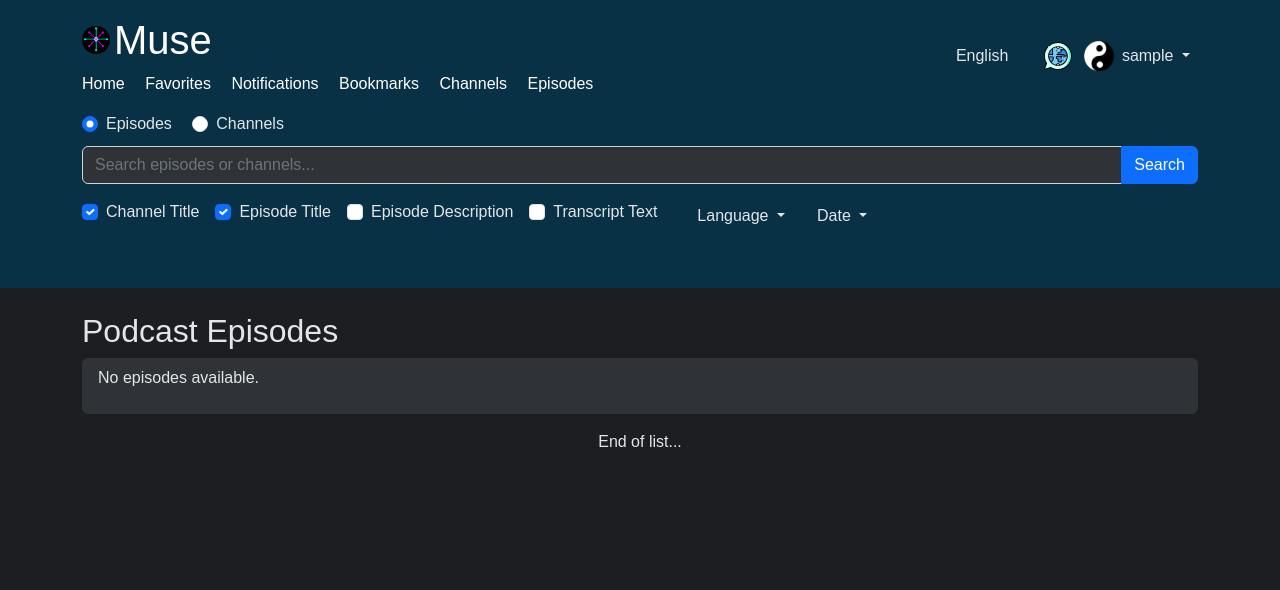
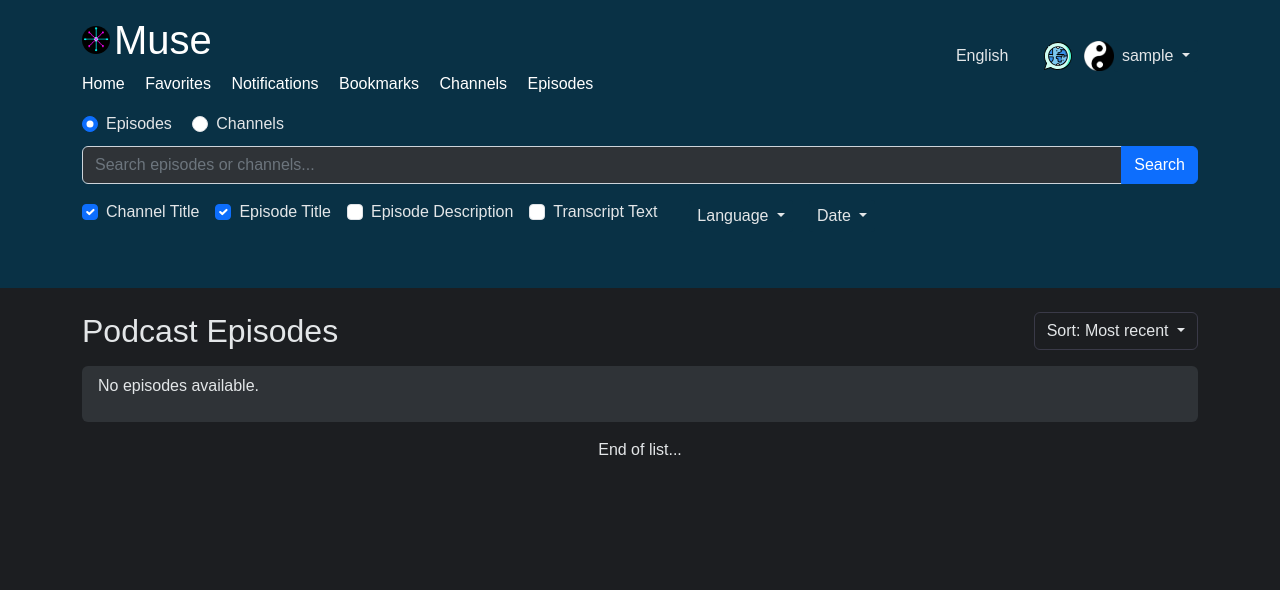
Before and after one commit to musepodcast/podcast-search-engine, a Django app: page /episodes/ in a window 1280 px wide. Shown: the top 590 px of the page. Run offline with Django 5.2, Linux system fonts and the light colour scheme; the visitor is signed in with stand-in values (Sample User, id 1); data that the repository does not hold is empty; parts of the project's set-up code (start-up, migrations or seed data) failed here and were passed over; some libraries are stand-ins or nearby versions.

Commit message:
MINOR: Added a sort button for channel and episode list, default is most watched for channel and most recent for episode | fixed rating_count for channel

```diff
--- a/podcast_web_app/podcasts/templates/podcasts/episode_list.html
+++ b/podcast_web_app/podcasts/templates/podcasts/episode_list.html
@@ -2,74 +2,94 @@
 {% extends 'podcasts/base.html' %}
 {% load static i18n custom_filters %}
 {% block content %}
-  <h2>{% trans "Podcast Episodes" %}</h2>
+
+<div class="d-flex align-items-center justify-content-between mb-3">
+  <h2 class="mb-0">{% trans "Podcast Episodes" %}</h2>
+
+  <!-- Sort control (top-right) -->
+  <div class="dropdown" data-bs-theme="dark">
+    <button class="btn btn-outline-light dropdown-toggle" type="button" data-bs-toggle="dropdown" aria-expanded="false">
+      {% trans "Sort:" %} {{ current_sort_label }}
+    </button>
+    <ul class="dropdown-menu dropdown-menu-end dropdown-menu-dark">
+
+      <li class="dropdown-header">{% trans "Recent" %}</li>
+      <li><a class="dropdown-item {% if sort == 'recent' and dir == 'desc' %}active{% endif %}" href="?sort=recent&dir=desc">{% trans "Most recent" %}</a></li>
+      <li><a class="dropdown-item {% if sort == 'recent' and dir == 'asc' %}active{% endif %}" href="?sort=recent&dir=asc">{% trans "Least recent" %}</a></li>
+
+      <li><hr class="dropdown-divider"></li>
+
+      <li class="dropdown-header">{% trans "Watched" %}</li>
+      <li><a class="dropdown-item {% if sort == 'views' and dir == 'desc' %}active{% endif %}" href="?sort=views&dir=desc">{% trans "Most watched" %}</a></li>
+      <li><a class="dropdown-item {% if sort == 'views' and dir == 'asc' %}active{% endif %}" href="?sort=views&dir=asc">{% trans "Least watched" %}</a></li>
+
+      <li><hr class="dropdown-divider"></li>
+
+      <li class="dropdown-header">{% trans "Bookmarks" %}</li>
+      <li><a class="dropdown-item {% if sort == 'bookmarks' and dir == 'desc' %}active{% endif %}" href="?sort=bookmarks&dir=desc">{% trans "Most bookmarked" %}</a></li>
+      <li><a class="dropdown-item {% if sort == 'bookmarks' and dir == 'asc' %}active{% endif %}" href="?sort=bookmarks&dir=asc">{% trans "Least bookmarked" %}</a></li>
+
+      <li><hr class="dropdown-divider"></li>
+
+      <li class="dropdown-header">{% trans "Comments" %}</li>
+      <li><a class="dropdown-item {% if sort == 'comments' and dir == 'desc' %}active{% endif %}" href="?sort=comments&dir=desc">{% trans "Most commented" %}</a></li>
+      <li><a class="dropdown-item {% if sort == 'comments' and dir == 'asc' %}active{% endif %}" href="?sort=comments&dir=asc">{% trans "Least commented" %}</a></li>
+
+      <li><hr class="dropdown-divider"></li>
+
+      <li class="dropdown-header">{% trans "Stars" %}</li>
+      <li><a class="dropdown-item {% if sort == 'stars' and dir == 'desc' %}active{% endif %}" href="?sort=stars&dir=desc">{% trans "Most stars" %}</a></li>
+      <li><a class="dropdown-item {% if sort == 'stars' and dir == 'asc' %}active{% endif %}" href="?sort=stars&dir=asc">{% trans "Least stars" %}</a></li>
+
+      <li><hr class="dropdown-divider"></li>
+
+      <li class="dropdown-header">{% trans "Alphabetical" %}</li>
+      <li><a class="dropdown-item {% if sort == 'title' and dir == 'asc' %}active{% endif %}" href="?sort=title&dir=asc">{% trans "A → Z" %}</a></li>
+      <li><a class="dropdown-item {% if sort == 'title' and dir == 'desc' %}active{% endif %}" href="?sort=title&dir=desc">{% trans "Z → A" %}</a></li>
+    </ul>
+  </div>
+</div>
 
 <!-- Episodes container -->
 <div id="episode-list" class="list-group">
   {% for episode in episodes %}
-      <!-- Entire item is clickable -->
     <a href="{% url 'podcasts:episode_detail' sanitized_channel_title=episode.channel.sanitized_channel_title sanitized_episode_title=episode.sanitized_episode_title %}"
        class="list-group-item list-group-item-action mb-2"
        style="text-decoration: none; border-radius: 6px;">
       <div class="row flex-nowrap">
-          <!-- Left Column: Episode or fallback channel image -->
         <div class="col-auto">
           <img
-              src="{% if episode.image_url %}
-                    {{ episode.image_url }}
-                  {% else %}
-                    {{ episode.channel.channel_image_url }}
-                  {% endif %}"
+            src="{% if episode.image_url %}{{ episode.image_url }}{% else %}{{ episode.channel.channel_image_url }}{% endif %}"
             alt="{{ episode.episode_title }}"
             style="width:160px; height:160px; border-radius:6px;"
-              onerror="
-                this.onerror=null;
-                this.src='{{ episode.channel.channel_image_url }}'||'{% static 'podcasts/images/no-image.jpg' %}';
-              "
+            onerror="this.onerror=null; this.src='{{ episode.channel.channel_image_url }}'||'{% static 'podcasts/images/no-image.jpg' %}';"
           >
         </div>
 
-          <!-- Right Column: Episode title, metadata, aggregated info and description -->
         <div class="col" style="min-width: 0;">
-          <!-- Line 1: Episode title -->
           <strong class="episode-title-clamp mb-1">{{ episode.episode_title }}</strong>
-
-          <!-- Line 2: Channel title -->
           <div class="channel-title-clamp text-muted mb-1">
             {% trans "from" %} {{ episode.channel.channel_title }}
           </div>
 
-          <!-- Line 3: Metadata -->
           <div class="metadata-line text-muted mb-2">
-            {% if episode.publication_date %}
-              {{ episode.publication_date|date:"F j, Y, g:i a" }}
-            {% endif %}
-            {% if episode.duration %}
-              | {{ episode.duration }}
-            {% endif %}
-            {% if episode.categories %}
-              | {% for cat in episode.categories %}{{ cat }}{% if not forloop.last %}, {% endif %}{% endfor %}
-            {% endif %}
-            {% if episode.explicit %}
-              | {% trans "Explicit" %}
-            {% endif %}
+            {% if episode.publication_date %}{{ episode.publication_date|date:"F j, Y, g:i a" }}{% endif %}
+            {% if episode.duration %} | {{ episode.duration }}{% endif %}
+            {% if episode.categories %} | {% for cat in episode.categories %}{{ cat }}{% if not forloop.last %}, {% endif %}{% endfor %}{% endif %}
+            {% if episode.explicit %} | {% trans "Explicit" %}{% endif %}
           </div>
 
-            <!-- Aggregated Info Container (above description) -->
           <div class="d-flex align-items-center flex-wrap mb-1">
-              <!-- Bookmarks Count -->
             <span class="d-flex align-items-center me-3" title="{% trans 'Bookmarks' %}">
               <i class="fa-solid fa-bookmark" style="font-size: 1rem; margin-right: 0.25rem;"></i>
               {{ episode.bookmarks_count|default:"0"|number_format }}
             </span>
 
-              <!-- Comment Count -->
             <span class="d-flex align-items-center me-3" title="{% trans 'Comments' %}">
               <i class="fa-solid fa-comment" style="font-size: 1rem; margin-right: 0.25rem;"></i>
-                  {{ episode.comments.count|default:"0"|number_format }}
+              {{ episode.comments_count|default:"0"|number_format }}
             </span>
 
-              <!-- Rating Info -->
             <span class="d-flex align-items-center me-3" title="{% trans 'Episode Rating' %}">
               <i class="fa-solid fa-star" style="font-size: 1rem; margin-right: 0.25rem;"></i>
               {% if episode.ep_avg_rating %}
@@ -78,13 +98,12 @@
                 N/A
               {% endif %}
             </span>
-              <!-- Total Views -->
+
             <span class="d-flex align-items-center" title="{% trans 'Total Views' %}">
               <i class="fa-solid fa-eye" style="font-size: 1rem; margin-right: 0.25rem;"></i>
               {{ episode.total_episode_views|default:"0"|number_format }}
             </span>
           </div>
-            <!-- End Aggregated Info Container -->
 
           {% if episode.description %}
             <p class="description-clamp mb-0">
@@ -101,12 +120,12 @@
   {% endfor %}
 </div>
 
-  <!-- A spinner or loading message -->
+<!-- Loading spinner/message -->
 <div id="loading-spinner" style="display: none; text-align: center; margin: 1rem 0;">
   <p>{% trans "Loading more episodes..." %}</p>
 </div>
 
-  <!-- Infinite Scroll Script -->
+<!-- Infinite Scroll (preserves sort/dir) -->
 <script>
 document.addEventListener("DOMContentLoaded", function(){
   let page = 1;
@@ -122,7 +141,12 @@
       loading = true;
       spinner.style.display = 'block';
       page++;
-              fetch(`?page=${page}&ajax=1`)
+
+      const params = new URLSearchParams(window.location.search);
+      params.set('page', page);
+      params.set('ajax', '1');
+
+      fetch('?' + params.toString())
         .then(response => {
           if (!response.ok || response.status === 404) {
             hasMore = false;
@@ -142,15 +166,11 @@
               hasMore = false;
               spinner.innerHTML = "<p>{% trans 'End of list...' %}</p>";
             } else {
-                            newItems.forEach(item => {
-                                episodeList.appendChild(item);
-                            });
+              newItems.forEach(item => episodeList.appendChild(item));
             }
           }
           loading = false;
-                    if (hasMore) {
-                        spinner.style.display = 'none';
-                    }
+          if (hasMore) spinner.style.display = 'none';
         })
         .catch(error => {
           console.error('Error fetching episodes:', error);
@@ -162,7 +182,6 @@
 });
 </script>
 
-  <!-- Optional line clamp style for the episode description -->
 <style>
 .description-clamp {
   display: -webkit-box;
@@ -171,22 +190,40 @@
   overflow: hidden;
   text-overflow: ellipsis;
 }
-
-  /* Clamp episode title and channel title to a single line */
 .episode-title-clamp,
 .channel-title-clamp {
-    display: block;        /* full-width block */
-    width: 100%;           /* bound the ellipsis to container width */
-    overflow: hidden;      /* hide overflow text */
-    white-space: nowrap;   /* prevent wrapping to next line */
-    text-overflow: ellipsis; /* show “…” when truncated */
+  display: block;
+  width: 100%;
+  overflow: hidden;
+  white-space: nowrap;
+  text-overflow: ellipsis;
 }
+.metadata-line { font-size: 0.9rem; }
 
-  /* Optional: give metadata a slightly smaller font */
-  .metadata-line {
-    font-size: 0.9rem;
+/* Dark dropdown tweaks */
+:root[data-theme="dark"] .dropdown-menu-dark {
+  background-color: var(--surface-color, #1f1f27);
+  color: var(--text-color, #e6e6eb);
+  border: 1px solid var(--border-color, #2b2b36);
+}
+:root[data-theme="dark"] .dropdown-menu-dark .dropdown-item { color: var(--text-color, #e6e6eb); }
+:root[data-theme="dark"] .dropdown-menu-dark .dropdown-item:hover,
+:root[data-theme="dark"] .dropdown-menu-dark .dropdown-item:focus {
+  background-color: var(--hover-color, #2b2b36);
+  color: var(--text-color, #e6e6eb);
+}
+:root[data-theme="dark"] .dropdown-menu-dark .dropdown-item.active,
+:root[data-theme="dark"] .dropdown-menu-dark .dropdown-item:active {
+  background-color: var(--active-color, #343449);
+  color: #fff;
+}
+:root[data-theme="dark"] .dropdown-menu-dark .dropdown-header { color: var(--muted-color, #9aa0a6); }
+:root[data-theme="dark"] .dropdown-menu-dark .dropdown-divider { border-top-color: var(--border-color, #2b2b36); }
+:root[data-theme="dark"] .btn-outline-light {
+  --bs-btn-color: var(--text-color, #e6e6eb);
+  --bs-btn-border-color: var(--border-color, #3a3a48);
+  --bs-btn-hover-bg: var(--hover-color, #2b2b36);
+  --bs-btn-hover-border-color: var(--border-color, #505065);
 }
 </style>
-
-
 {% endblock %}
--- a/podcast_web_app/podcasts/templates/podcasts/episode_list_items.html
+++ b/podcast_web_app/podcasts/templates/podcasts/episode_list_items.html
@@ -58,7 +58,7 @@
           <!-- Comments -->
           <span class="d-flex align-items-center me-3" title="{% trans 'Comments' %}">
             <i class="fa-solid fa-comment" style="font-size:1rem;margin-right:0.25rem;"></i>
-            {{ episode.comments.count|default:"0"|number_format }}
+            {{ episode.comments_count|default:"0"|number_format }}
           </span>
           <!-- Rating -->
           <span class="d-flex align-items-center me-3" title="{% trans 'Episode Rating' %}">
--- a/podcast_web_app/podcasts/views.py
+++ b/podcast_web_app/podcasts/views.py
@@ -561,64 +561,118 @@ class ChannelListView(LoginRequiredMixin, ListView):
     context_object_name = 'channels'
     paginate_by = 10
 
+    # Map query params to annotated fields
+    ALLOWED_SORTS = {'views', 'favorites', 'notifications', 'stars', 'title'}
+    ALLOWED_DIRS = {'asc', 'desc'}
+
+    def _parse_sort(self):
+        sort = self.request.GET.get('sort', 'views').lower()
+        direction = self.request.GET.get('dir', 'desc').lower()
+        if sort not in self.ALLOWED_SORTS:
+            sort = 'views'
+        if direction not in self.ALLOWED_DIRS:
+            direction = 'desc'
+        return sort, direction
+
     def get_queryset(self):
-        # Annotate the Channel table with all of your counts.
-        return (
+        sort, direction = self._parse_sort()
+        dir_prefix = '' if direction == 'asc' else '-'
+
+        qs = (
             Channel.objects
-                   .annotate(
-                       favorites_count=Count(
-                           'channel_interactions',
-                           filter=Q(channel_interactions__followed=True),
-                           distinct=True
-                       ),
-                       notifications_count=Count(
-                           'channel_interactions',
-                           filter=Q(channel_interactions__notifications_enabled=True),
-                           distinct=True
-                       ),
-                       avg_rating=Avg('channel_interactions__rating'),
-                       rating_count=Count('channel_interactions__rating'),
-                       total_views=Coalesce(Sum('channelvisit__count'), 0),
-                   )
-                   .order_by('-total_views', 'channel_title')
+            .annotate(
+                favorites_count=Count(
+                    'channel_interactions',
+                    filter=Q(channel_interactions__followed=True),
+                    distinct=True
+                ),
+                notifications_count=Count(
+                    'channel_interactions',
+                    filter=Q(channel_interactions__notifications_enabled=True),
+                    distinct=True
+                ),
+                avg_rating=Avg('channel_interactions__rating'),
+                rating_count=Count(
+                    'channel_interactions__user',
+                    filter=Q(channel_interactions__rating__isnull=False),
+                    distinct=True
+                ),
+                total_views=Coalesce(Sum('channelvisit__count'), 0),
+            )
         )
+
+        # Build ordering with A-Z tiebreaker (except when sorting by title itself)
+        if sort == 'views':
+            ordering = [f'{dir_prefix}total_views', 'channel_title']
+        elif sort == 'favorites':
+            ordering = [f'{dir_prefix}favorites_count', 'channel_title']
+        elif sort == 'notifications':
+            ordering = [f'{dir_prefix}notifications_count', 'channel_title']
+        elif sort == 'stars':
+            if direction == 'desc':
+                ordering = [
+                    F('avg_rating').desc(nulls_last=True),   # highest first
+                    F('rating_count').desc(),                # more ratings wins tie
+                    'channel_title',                         # final tie → A–Z
+                ]
+            else:
+                ordering = [
+                    F('avg_rating').asc(nulls_last=True),    # lowest first
+                    F('rating_count').asc(),                 # fewer ratings wins tie
+                    'channel_title',
+                ]
+        elif sort == 'title':
+            # Alphabetical only. If user picked A-Z vs Z-A, just sort by title; no extra tiebreaker.
+            ordering = [f'{dir_prefix}channel_title']
+        else:
+            ordering = ['-total_views', 'channel_title']  # safe default
+
+        return qs.order_by(*ordering)
 
     def get_context_data(self, **kwargs):
         context = super().get_context_data(**kwargs)
         lang = get_selected_language(self.request)
 
+        # expose sort state to template
+        sort, direction = self._parse_sort()
+        context['sort'] = sort
+        context['dir'] = direction
+
+        # human label for the button
+        labels = {
+            ('views', 'desc'): "Most watched",
+            ('views', 'asc'):  "Least watched",
+            ('favorites', 'desc'): "Most favorited",
+            ('favorites', 'asc'):  "Least favorited",
+            ('notifications', 'desc'): "Most notified",
+            ('notifications', 'asc'):  "Least notified",
+            ('stars', 'desc'): "Most stars",
+            ('stars', 'asc'):  "Least stars",
+            ('title', 'asc'):  "A → Z",
+            ('title', 'desc'): "Z → A",
+        }
+        context['current_sort_label'] = labels.get((sort, direction), "Most watched")
+
         if lang not in ('en', 'en-us'):
-            # Grab all the translated rows in one query
             translations = ChannelTranslations.objects.filter(
                 language=lang,
                 translated=True,
-                sanitized_channel_title__in=[
-                    ch.sanitized_channel_title for ch in context['channels']
-                ]
+                sanitized_channel_title__in=[ch.sanitized_channel_title for ch in context['channels']]
             )
-            trans_map = {
-                tr.sanitized_channel_title: tr
-                for tr in translations
-            }
-
-            # Overwrite only the fields you translate
+            trans_map = {tr.sanitized_channel_title: tr for tr in translations}
             for ch in context['channels']:
                 tr = trans_map.get(ch.sanitized_channel_title)
                 if not tr:
                     continue
                 ch.channel_title   = tr.channel_title
                 ch.channel_summary = tr.channel_summary
-                # if you also translate author:
-                # ch.channel_author  = tr.channel_author
 
         context['selected_language'] = lang
         return context
 
     def render_to_response(self, context, **response_kwargs):
         if self.request.GET.get('ajax') == '1':
-            return render(self.request,
-                          'podcasts/channel_list_items.html',
-                          context)
+            return render(self.request, 'podcasts/channel_list_items.html', context)
         return super().render_to_response(context, **response_kwargs)
 
 class ChannelDetailView(LoginRequiredMixin, DetailView):
@@ -986,40 +1040,107 @@ class EpisodeDetailView(LoginRequiredMixin, DetailView):
 
 
 
-
-
-
 class EpisodeListView(LoginRequiredMixin, ListView):
     login_url = reverse_lazy('podcasts:home')
     template_name = 'podcasts/episode_list.html'
     context_object_name = 'episodes'
     paginate_by = 10
 
+    # include "recent"
+    ALLOWED_SORTS = {'recent', 'views', 'bookmarks', 'comments', 'stars', 'title'}
+    ALLOWED_DIRS = {'asc', 'desc'}
+
+    def _parse_sort(self):
+        # default: Most recent
+        sort = (self.request.GET.get('sort') or 'recent').lower()
+        direction = (self.request.GET.get('dir') or 'desc').lower()
+        if sort not in self.ALLOWED_SORTS:
+            sort = 'recent'
+        if direction not in self.ALLOWED_DIRS:
+            direction = 'desc'
+        return sort, direction
+
     def get_queryset(self):
         lang = get_selected_language(self.request)
+        sort, direction = self._parse_sort()
+        dir_prefix = '' if direction == 'asc' else '-'
+
         if lang in ('en', 'en-us'):
-            qs = Episode.objects.select_related('channel') \
-                    .prefetch_related('transcripts', 'chapters') \
-                    .order_by('-publication_date')
-            # Annotate with aggregated fields:
-            qs = qs.annotate(
-                bookmarks_count=Count('episode_interactions', filter=Q(episode_interactions__bookmarked=True)),
-                ep_avg_rating=Avg('episode_interactions__rating'),
-                ep_rating_count=Count('episode_interactions__rating'),
-                total_episode_views=Sum('episodevisit__count')
+            qs = (
+                Episode.objects
+                .select_related('channel')
+                .prefetch_related('transcripts', 'chapters')
+                .annotate(
+                    bookmarks_count=Count(
+                        'episode_interactions',
+                        filter=Q(episode_interactions__bookmarked=True),
+                        distinct=True
+                    ),
+                    comments_count=Count('comments', distinct=True),
+                    ep_avg_rating=Avg('episode_interactions__rating'),
+                    ep_rating_count=Count(
+                        'episode_interactions__user',
+                        filter=Q(episode_interactions__rating__isnull=False),
+                        distinct=True
+                    ),
+                    total_episode_views=Coalesce(Sum('episodevisit__count'), 0),
+                )
             )
-            return qs
-        else:
-            # For translated episodes, annotations may not be available (unless you define them there)
-            qs = EpisodeTranslations.objects.filter(language=lang, translated=True) \
-                    .select_related('episode__channel') \
-                    .prefetch_related('transcriptstranslations', 'chapterstranslations') \
-                    .order_by('-publication_date')
-            return qs
+
+            if sort == 'recent':
+                # publication_date with A–Z tie-break; unrated/NULL dates go last either way
+                if direction == 'desc':
+                    ordering = [F('publication_date').desc(nulls_last=True), 'episode_title']
+                else:
+                    ordering = [F('publication_date').asc(nulls_last=True), 'episode_title']
+
+            elif sort == 'views':
+                ordering = [f'{dir_prefix}total_episode_views', 'episode_title']
+
+            elif sort == 'bookmarks':
+                ordering = [f'{dir_prefix}bookmarks_count', 'episode_title']
+
+            elif sort == 'comments':
+                ordering = [f'{dir_prefix}comments_count', 'episode_title']
+
+            elif sort == 'stars':
+                if direction == 'desc':
+                    ordering = [
+                        F('ep_avg_rating').desc(nulls_last=True),
+                        F('ep_rating_count').desc(),
+                        'episode_title',
+                    ]
+                else:
+                    ordering = [
+                        F('ep_avg_rating').asc(nulls_last=True),
+                        F('ep_rating_count').asc(),
+                        'episode_title',
+                    ]
+
+            elif sort == 'title':
+                # pure alphabetical
+                ordering = [f'{dir_prefix}episode_title']
+
+            else:
+                # safety default
+                ordering = [F('publication_date').desc(nulls_last=True), 'episode_title']
+
+            return qs.order_by(*ordering)
+
+        # Non-English path (kept as-is, already ordered by publication_date desc)
+        qs = (
+            EpisodeTranslations.objects
+            .filter(language=lang, translated=True)
+            .select_related('episode__channel')
+            .prefetch_related('transcriptstranslations', 'chapterstranslations')
+            .order_by('-publication_date')
+        )
+        return qs
 
     def get_context_data(self, **kwargs):
         context = super().get_context_data(**kwargs)
         lang = get_selected_language(self.request)
+
         if lang not in ('en', 'en-us'):
             patched = []
             for ep in context['episodes']:
@@ -1028,15 +1149,35 @@ class EpisodeListView(LoginRequiredMixin, ListView):
                     ep.channel = ep.episode.channel
                 patched.append(ep)
             context['episodes'] = patched
+
+        sort, direction = self._parse_sort()
+        context['sort'] = sort
+        context['dir'] = direction
+
+        labels = {
+            ('recent', 'desc'): "Most recent",
+            ('recent', 'asc'):  "Least recent",
+            ('views', 'desc'): "Most watched",
+            ('views', 'asc'):  "Least watched",
+            ('bookmarks', 'desc'): "Most bookmarked",
+            ('bookmarks', 'asc'):  "Least bookmarked",
+            ('comments', 'desc'): "Most commented",
+            ('comments', 'asc'):  "Least commented",
+            ('stars', 'desc'): "Most stars",
+            ('stars', 'asc'):  "Least stars",
+            ('title', 'asc'):  "A → Z",
+            ('title', 'desc'): "Z → A",
+        }
+        context['current_sort_label'] = labels.get((sort, direction), "Most recent")
         context['selected_language'] = lang
         return context
 
     def render_to_response(self, context, **response_kwargs):
         if self.request.GET.get('ajax') == '1':
-            return render(self.request,
-                          'podcasts/episode_list_items.html',
-                          context)
+            return render(self.request, 'podcasts/episode_list_items.html', context)
         return super().render_to_response(context, **response_kwargs)
+
+
 
 class SearchResultsView(LoginRequiredMixin, ListView):
     login_url = 'podcasts:home'
```
Also changed, not shown: podcast_web_app/podcasts/templates/podcasts/channel_list.html (+86 -28 lines). Lines whose indentation alone changed are shown as unchanged.
